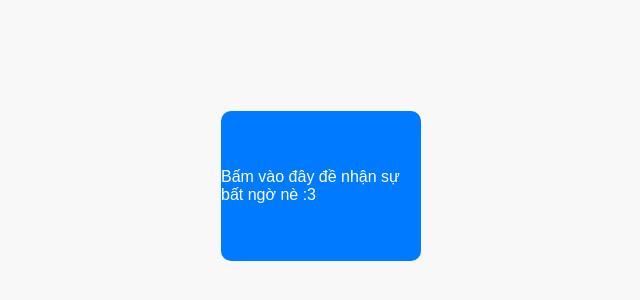
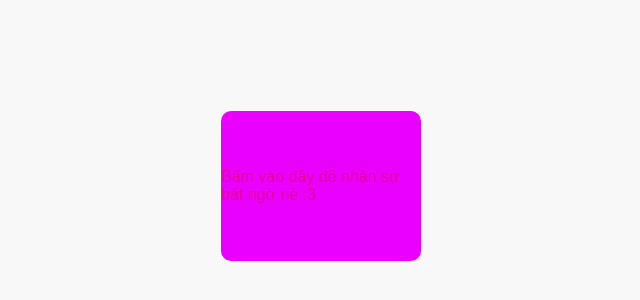
Before and after one commit to TheGodisHere/Flirting_heart, a plain HTML site: page index.html in a window 1280 px wide. Shown: the part 214-514 px from the top of the page, without its empty margins (319-959 px from the left). Drawn offline with Linux system fonts and the light colour scheme.

Commit message:
changing index content

```diff
--- a/style_heart.css
+++ b/style_heart.css
@@ -10,7 +10,7 @@ body {
 .centered-box {
     width: 200px;
     height: 150px;
-    background-color: #007bff;
+    background-color: #ea00ff;
     border-radius: 10px;
     position: relative;
     cursor: pointer;
@@ -18,7 +18,7 @@ body {
     justify-content: center;
     align-items: center;
     font-family: Arial, sans-serif;
-    color: #fff;
+    color: #e50a0a6b;
     font-size: 16px;
     text-decoration: none;
 }
```
